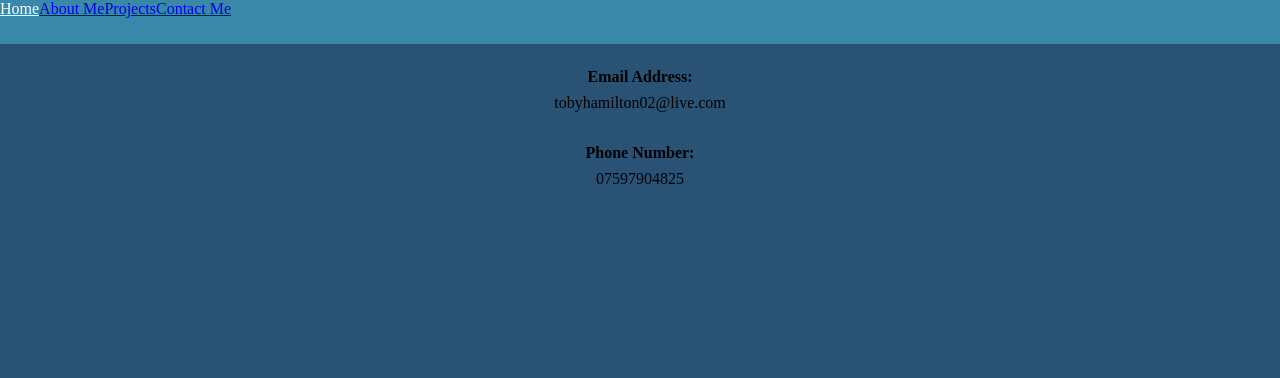
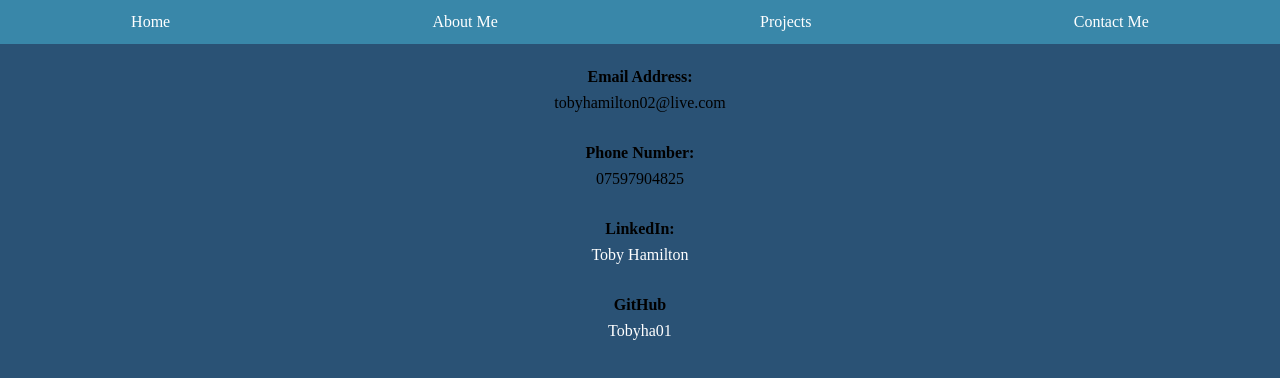
Before and after one commit to Tobyha01/Portfolio, a plain HTML site: page contactme.html in a window 1280 px wide. Drawn offline with Linux system fonts and the light colour scheme.

Commit message:
Changed Link Class on all Pages/ Removed a Link Style/ Edited Content on aboutme.html & contactme.html

```diff
--- a/contactme.html
+++ b/contactme.html
@@ -17,10 +17,10 @@
             <div class="burgermenu"> </div>
         </button>
 
-        <a class="navpage" href="index.html">Home</a>
-        <a class="navpage" href="aboutme.html">About Me</a>
-        <a class="navpage" href="projects.html">Projects</a>
-        <a class="navpage" href="js">Contact Me</a>
+        <a class="navlink" href="index.html">Home</a>
+        <a class="navlink" href="aboutme.html">About Me</a>
+        <a class="navlink" href="projects.html">Projects</a>
+        <a class="navlink" href="js">Contact Me</a>
     </nav>
 
     <div class="contact">
@@ -29,6 +29,12 @@
 
         <h4 class="displayname">Phone Number:</h4>
         <p class="displayinfo">07597904825</p>
+
+        <h4 class="displayname">LinkedIn:</h4>
+        <p class="displayinfo"><a class="navlink" href="https://www.linkedin.com/in/toby-hamilton-842990238">Toby Hamilton</a></p>
+
+        <h4 class="displayname">GitHub</h4>
+        <p class="displayinfo"><a class="navlink" href="https://github.com/Tobyha01">Tobyha01</a></p>
     </div>
 
 
```
